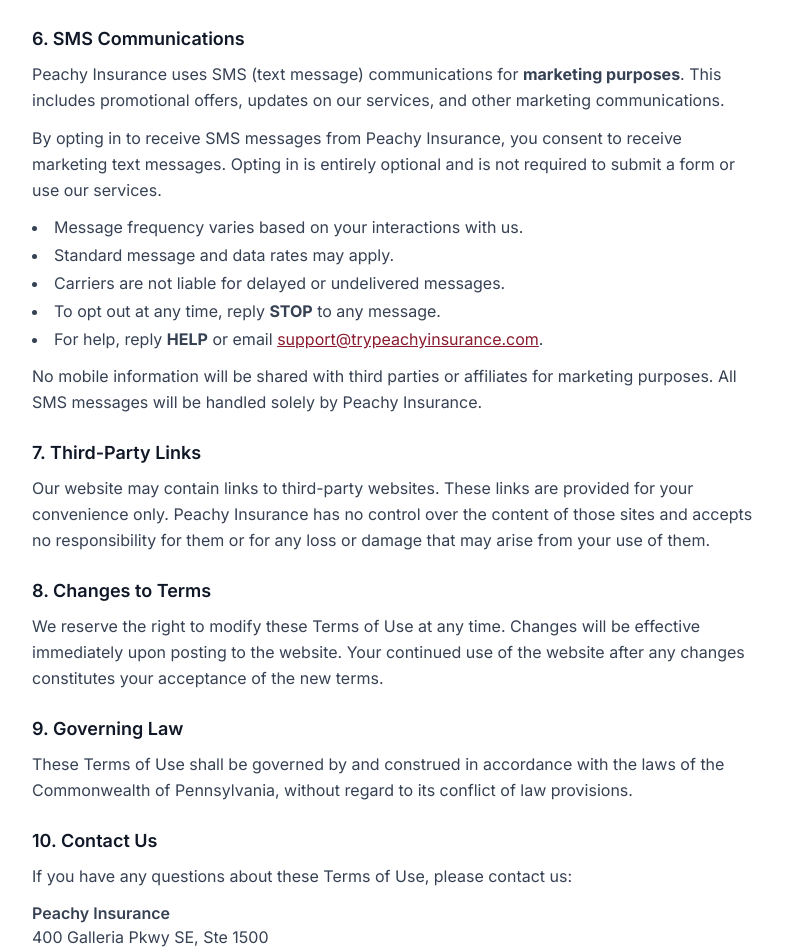
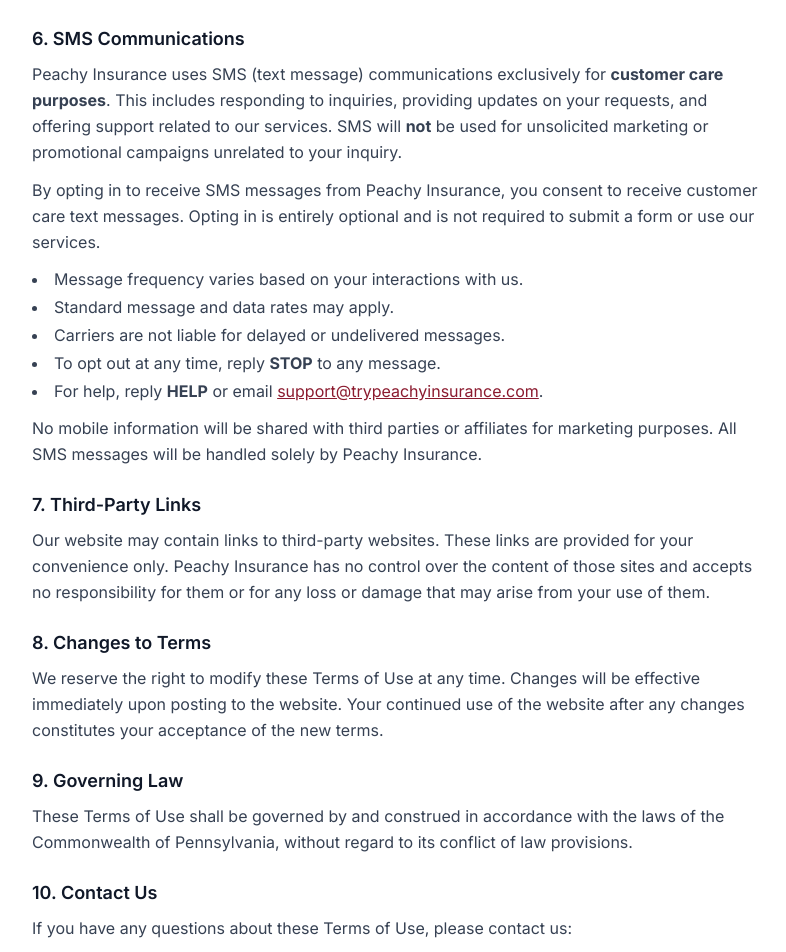
Before and after one commit to Textingman/CSG-Peachy, a Next.js app: page /terms-of-use in a window 1280 px wide. Shown: the part 980-1932 px from the top of the page, without its empty margins (244-1030 px from the left). Built offline with nearby package versions, Linux system fonts and the light colour scheme.

Commit message:
Update address to 200 Galleria Pkwy SE Ste 260; revert SMS use case to customer care

```diff
--- a/src/app/components/Footer.tsx
+++ b/src/app/components/Footer.tsx
@@ -17,7 +17,7 @@
               </strong>
               Peachy Insurance
               <br />
-              400 Galleria Pkwy SE, Ste 1500
+              200 Galleria Pkwy SE, Ste. 260
               <br />
               Atlanta, GA 30339
             </div>
--- a/src/app/page.tsx
+++ b/src/app/page.tsx
@@ -213,7 +213,7 @@
               className="text-sm text-gray-600 leading-relaxed cursor-pointer"
             >
               By checking this box and submitting this form, you agree to
-              receive marketing text messages from Peachy Insurance. I
+              receive customer care text messages from Peachy Insurance. I
               understand I may opt out of SMS communication by replying
               &apos;STOP&apos;. Reply HELP or email{" "}
               <a
--- a/src/app/privacy-policy/page.tsx
+++ b/src/app/privacy-policy/page.tsx
@@ -87,9 +87,8 @@
               4. SMS Marketing Communications
             </h2>
             <p className="leading-relaxed">
-              If you opt in to receive SMS marketing messages, we will send you
-              marketing text messages including promotional offers and updates
-              related to our services. Message
+              If you opt in to receive SMS messages, we will send you
+              customer care text messages related to your inquiries and our services. Message
               frequency varies. Message and data rates may apply. You may opt
               out at any time by replying STOP to any message. For help, reply
               HELP or contact us at{" "}
@@ -159,7 +158,7 @@
             </p>
             <div className="mt-3 text-gray-700">
               <p className="font-semibold">Peachy Insurance</p>
-              <p>400 Galleria Pkwy SE, Ste 1500</p>
+              <p>200 Galleria Pkwy SE, Ste. 260</p>
               <p>Atlanta, GA 30339</p>
               <p>
                 Email:{" "}
--- a/src/app/terms-of-use/page.tsx
+++ b/src/app/terms-of-use/page.tsx
@@ -110,13 +110,15 @@
             </h2>
             <p className="leading-relaxed mb-3">
               Peachy Insurance uses SMS (text message) communications
-              for <strong>marketing purposes</strong>. This
-              includes promotional offers, updates on our services, and
-              other marketing communications.
+              exclusively for <strong>customer care purposes</strong>. This
+              includes responding to inquiries, providing updates on your
+              requests, and offering support related to our services.
+              SMS will <strong>not</strong> be used for unsolicited marketing or
+              promotional campaigns unrelated to your inquiry.
             </p>
             <p className="leading-relaxed mb-3">
               By opting in to receive SMS messages from Peachy Insurance, you
-              consent to receive marketing text messages. Opting in is
+              consent to receive customer care text messages. Opting in is
               entirely optional and is not required to submit a form or use our
               services.
             </p>
@@ -192,7 +194,7 @@
             </p>
             <div className="mt-3 text-gray-700">
               <p className="font-semibold">Peachy Insurance</p>
-              <p>400 Galleria Pkwy SE, Ste 1500</p>
+              <p>200 Galleria Pkwy SE, Ste. 260</p>
               <p>Atlanta, GA 30339</p>
               <p>
                 Email:{" "}
```
